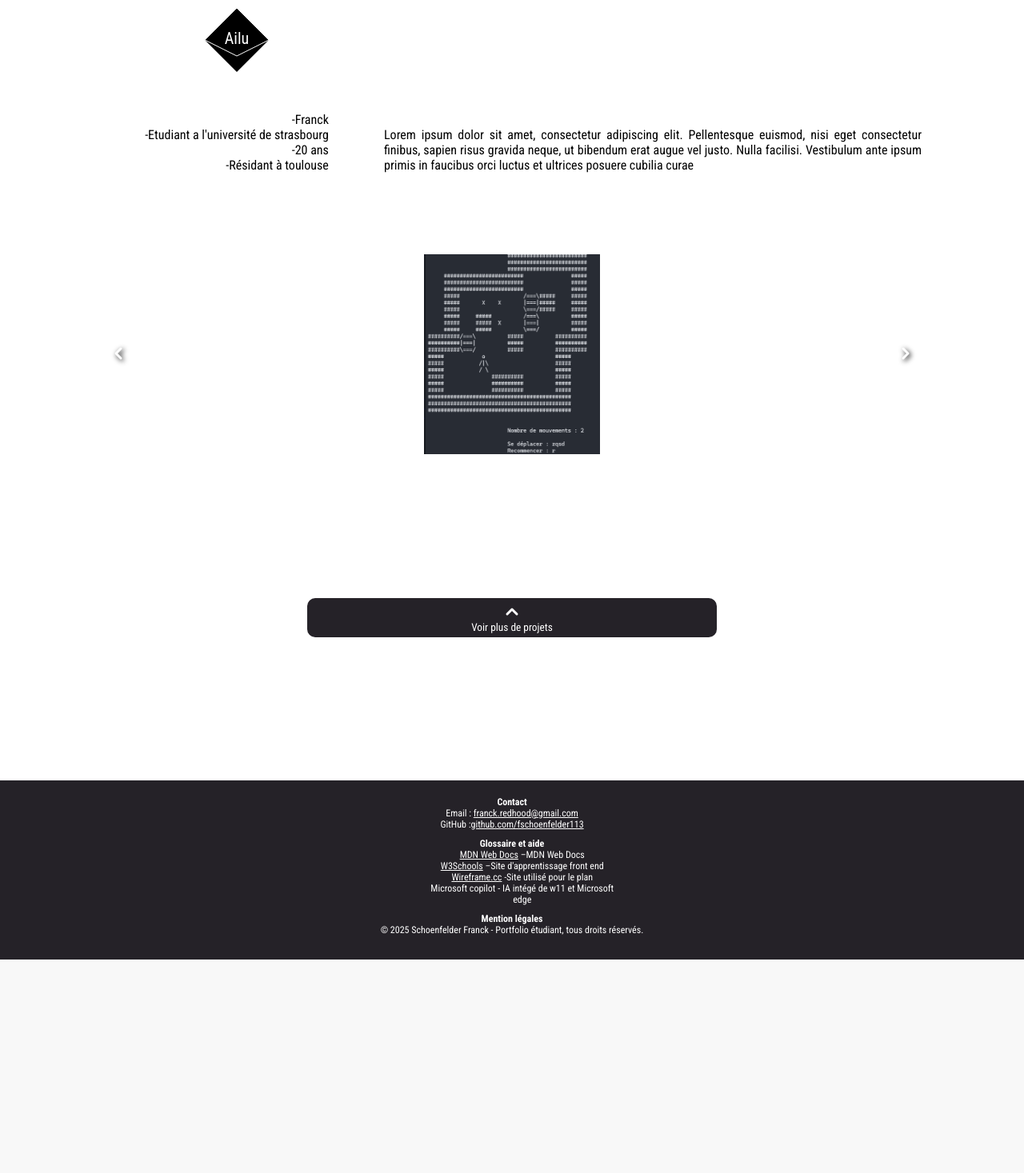
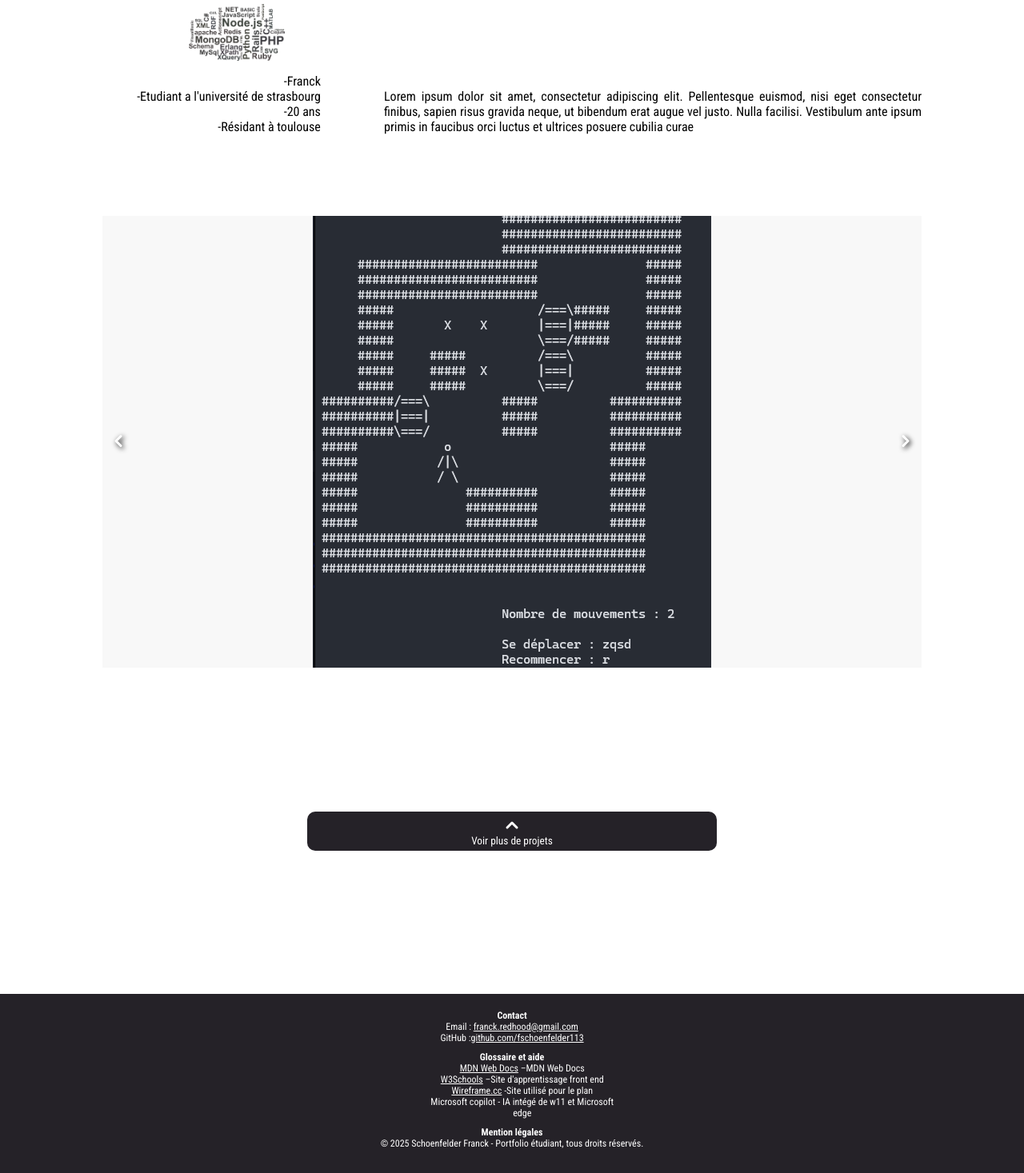
Before and after one commit to AilurusF13/portefolio, a PHP site: page / in a window 1280 px wide. Shown: the part 60-1527 px from the top of the page at 80% size. Before the commit the page ends 1260 px from the top, so only its background shows below. Run offline with PHP 8.4, Linux system fonts and the light colour scheme; data comes from the database, SQL or seed files in the repository.

Commit message:
changepic

```diff
--- a/assets/css/header.css
+++ b/assets/css/header.css
@@ -1,11 +1,6 @@
 @import url("var.css");
 
 .header{
-
-    --header-font-size-phone: 12px ;
-    --header-size-phone:60px ;
-    --text-action: white ;
-    --text-colour: white ;
 
     background-color: var(--background);
 
@@ -44,9 +39,10 @@
         li {
             a{
                 text-decoration: none;
-                color: var(--text-action) ;
+                color: var(--text-action-banner) ;
+
                 &:visited, &:active {
-                    color:var(--text-action) ;
+                    color:var(--text-action-banner) ;
                 }
             }
 
@@ -54,14 +50,14 @@
                 margin: 0;
                 select {
                     background-color: var(--background);
-                    color: var(--text-action);
+                    color: var(--text-action-banner);
                     border: 0;
                     font-size: var(--header-font-size-phone);
                     text-transform: uppercase;
                     font-weight: bold;
 
                     option {
-                        color: var(--text-action);
+                        color: var(--text-action-banner);
                         background-color: var(--background);
                         text-transform: uppercase;
                     }
--- a/assets/css/more-section.css
+++ b/assets/css/more-section.css
@@ -116,7 +116,7 @@
         .content p {
             order: 3;
             margin: 0;
-            color: #333;
+            color: #333; /*police*/
             text-align: justify;
             flex: 1; /* texte peut prendre l'espace restant */
         }
--- a/assets/css/slider.css
+++ b/assets/css/slider.css
@@ -1,10 +1,6 @@
 @import url("var.css");
-
-
-
 .slider-container{
-    --image-size: 250px ;
-
+    background-color: var(--tertiary);
     display: flex;
     position: relative;
     overflow: hidden;
@@ -28,7 +24,7 @@
                 align-items: center;
             }
             img{
-                max-height: var(--image-size);
+                max-height: var(--main-slider-img-size);
                 width: 100%;
                 height: auto;
                 object-fit: cover;
--- a/assets/css/style.css
+++ b/assets/css/style.css
@@ -55,6 +55,7 @@ body{
                 grid-row: 2;
                 ul{
                     padding: 0;
+                    padding-right: 20px;
                     list-style: none;
                     display: inline;
                 }
@@ -113,3 +114,9 @@ button {
 .slider-button{
     filter: invert(1) drop-shadow(2px 2px 3px rgba(0,0,0,1))  ;
 }
+
+.me-image{
+    max-width: 120px;
+    height: auto;
+    filter: contrast(0.10) brightness(0.5);
+}
--- a/assets/css/var.css
+++ b/assets/css/var.css
@@ -14,4 +14,13 @@
     --text-colour: var(--secondary) ;
 
     --background: var(--primary) ;
+
+
+    /*header*/
+    --header-font-size-phone: 12px ;
+    --header-size-phone:60px ;
+    --text-action-banner: white ;
+
+    /*slider*/
+    --main-slider-img-size: 100% ;
 }
--- a/index.php
+++ b/index.php
@@ -30,7 +30,7 @@ include_once "assets/php/header.php"; /*Head bar*/
 <section id="showcase-section">
     <div class="showcase about-me">
         <div class="me image no-select">
-            <img src="assets/images/logo.svg" draggable="false" alt="temporary">
+            <img src="assets/images/devmix.png" class='me-image' draggable="false" alt="temporary">
         </div>
         <div class="me resume">
             <?= $t["me"]["resume"]?>
--- a/projectPage.php
+++ b/projectPage.php
@@ -18,6 +18,7 @@ if ($pid == 0 || $label == ""){
         <meta name="viewport" content="width=device-width, initial-scale=1.0">
         <title><?= $dbHandler->text->fetchText($pid, 'nom')?></title>
         <link rel="icon" type="image/svg" href="/assets/images/logoA.svg">
+        <link rel="stylesheet" href="/assets/css/style.css">
         <link rel="stylesheet" href="/assets/css/slider.css">
         <link rel="stylesheet" href="/assets/css/project-page.css">
 
```
Also changed, not shown: assets/images/devmix.png (added).
